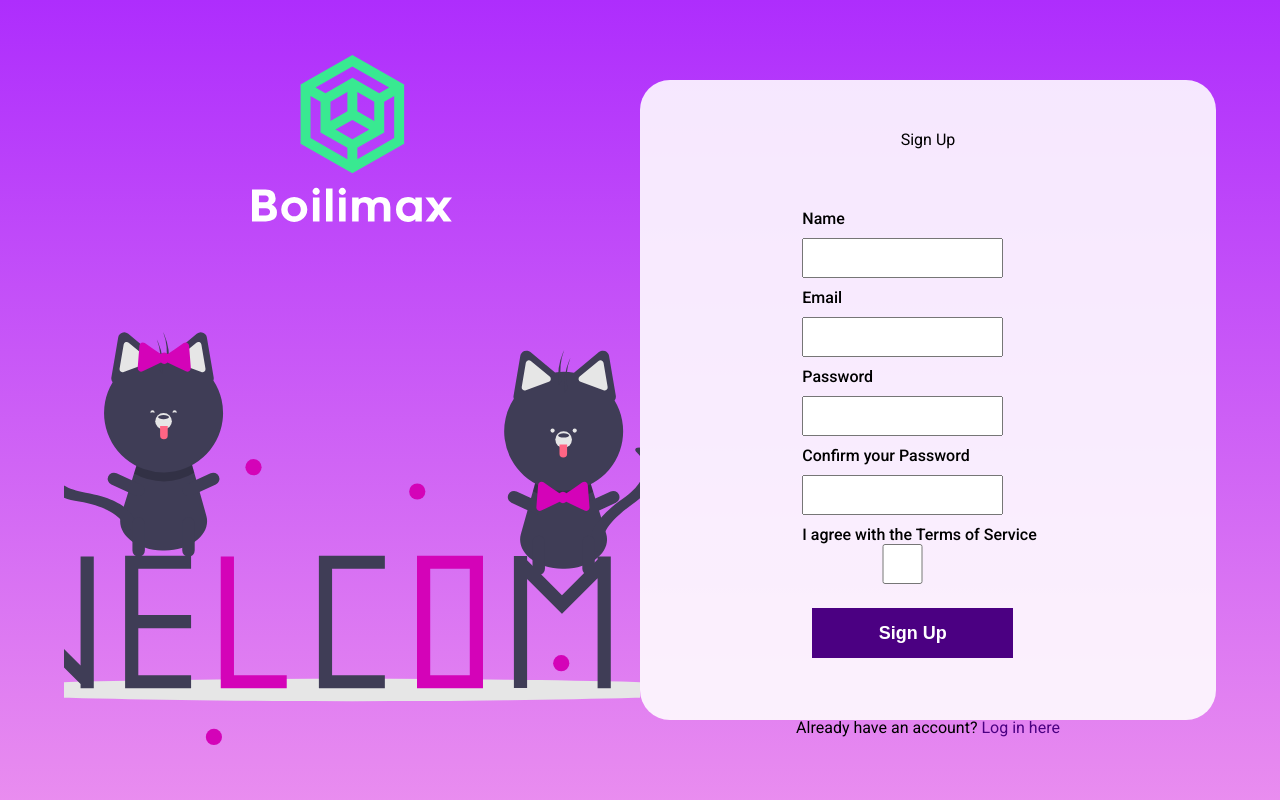
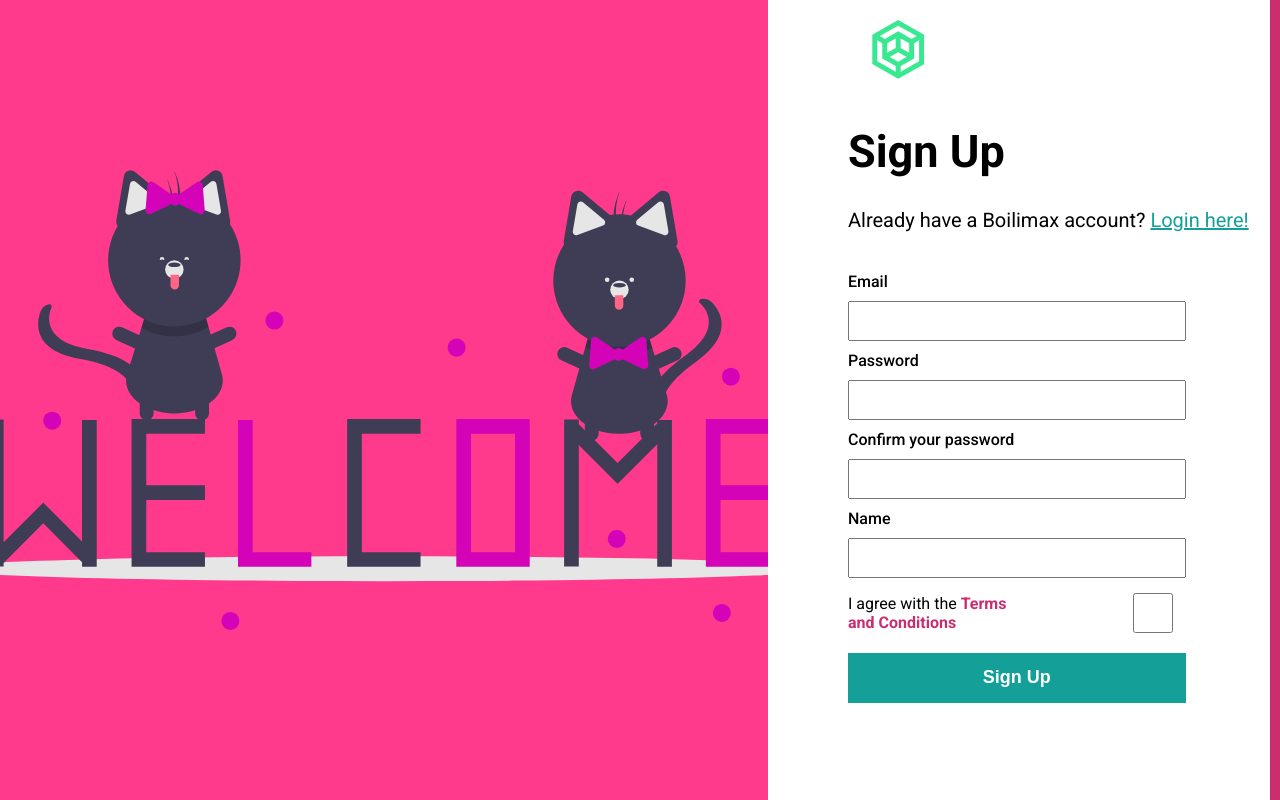
Before and after one commit to Fallenefc/questions-app, a React (Create React App) app in the folder client/: page /signup in a window 1280 px wide. Built offline with nearby package versions, Linux system fonts and the light colour scheme; no server answers.

Commit message:
style: signup, login pages done

```diff
--- a/client/src/Pages/Login/Login.tsx
+++ b/client/src/Pages/Login/Login.tsx
@@ -37,19 +37,23 @@ export default function Login(): ReactElement {
     setPassword("");
   };
 
+  const redirectToHome = () => {
+    history.push({ pathname: '/' })
+  }
+
   return (
     <div className="login-page">
       <div className="login-container">
         <div className="login-form-container">
           <div className="content-top">
             <div className="login-icon">
-              <img src={logoImg} width="100px"></img>
+              <img src={logoImg} width="100px" onClick={redirectToHome}></img>
             </div>
           </div>
           <div className="content-middle">
             <div className="login-title">Log In</div>
             <div className="no-account">
-              Need a Boilimax account? <span>Create an account</span>
+              Need a Boilimax account? <span onClick={handleRedirect}>Create an account</span>
             </div>
             <form className="login-form" onSubmit={handleSubmit}>
               <p>Email</p>
@@ -75,7 +79,7 @@ export default function Login(): ReactElement {
           </div>
           <div className="login-container-footer">
             <span>Forgot username?</span>
-            <span onClick={handleRedirect}>Forgot password?</span>
+            <span>Forgot password?</span>
           </div>
         </div>
         <div className="img-container">
--- a/client/src/Pages/Login/styles.css
+++ b/client/src/Pages/Login/styles.css
@@ -65,11 +65,14 @@
 .no-account span {
   color: var(--color-secondary);
   text-decoration: underline;
+  cursor: pointer;
 }
 
 form input {
   height: 40px;
   width: 80%;
+  padding-left: 15px;
+  font-size: 17px;
 }
 
 form p {
@@ -92,6 +95,7 @@ form button {
   color: white;
   font-size: 18px;
   margin-top: 20px;
+  cursor: pointer;
 }
 
 form button:hover {
@@ -118,6 +122,7 @@ form button:hover {
   font-size: 20px;
   color: var(--color-secondary-dark);
   text-decoration: underline;
+  cursor: pointer;
 }
 
 .img-container {
@@ -129,3 +134,7 @@ form button:hover {
   justify-content: center;
   align-items: center;
 }
+
+.login-icon img {
+  cursor: pointer;
+}
--- a/client/src/Pages/Signup/Signup.tsx
+++ b/client/src/Pages/Signup/Signup.tsx
@@ -1,89 +1,150 @@
-import React, { useState } from 'react'
-import { useHistory } from 'react-router-dom';
-import logoImg from '../../Assets/logo2.svg';
-import pageImage from '../../Assets/undraw_welcome_cats_thqn.svg'
-import { signUp } from '../../Services/ApiClientUser';
-import './styles.css'
+import React, { useState } from "react";
+import { useHistory } from "react-router-dom";
+import logoImg from "../../Assets/logo2.svg";
+import pageImage from "../../Assets/undraw_welcome_cats_thqn.svg";
+import { signUp } from "../../Services/ApiClientUser";
+import "./styles.css";
 
 const Signup = () => {
-
-  const [email, setEmail] = useState('');
-  const [password, setPassword] = useState('');
-  const [passwordConf, setPasswordConf] = useState('');
-  const [name, setName] = useState('');
+  const [email, setEmail] = useState("");
+  const [password, setPassword] = useState("");
+  const [passwordConf, setPasswordConf] = useState("");
+  const [name, setName] = useState("");
 
   const history = useHistory();
 
   const handleSubmit = async (event: any) => {
     event.preventDefault();
     if (!password || !passwordConf || !email || !name) {
-      alert('Missing one or more fields');
+      alert("Missing one or more fields");
       return;
     }
     if (password !== passwordConf) {
-      alert('Passwords do not match');
+      alert("Passwords do not match");
       return;
     }
     if (password.length < 6 || password.length > 18) {
-      alert('Password lenght must be between 6 and 18');
+      alert("Password lenght must be between 6 and 18");
       return;
     }
     // add email validation regex
     const response = await signUp({
       username: email,
       password: password,
-      name: name
+      name: name,
     });
     if (!response) {
-      alert('Failed to sign up');
+      alert("Failed to sign up");
       return;
+    } else {
+      alert("Used signed up successfully!");
+      history.push({ pathname: "/login" });
     }
-    else {
-      alert('Used signed up successfully!')
-      history.push({pathname: '/login'})
-    }
-    console.log(email, password, passwordConf, name)
-  }
+    console.log(email, password, passwordConf, name);
+  };
 
   const handleChange = (event: any) => {
-    if (event.target.name === 'password') setPassword(event.target.value);
-    else if (event.target.name === 'passwordConf') setPasswordConf(event.target.value);
-    else if (event.target.name === 'email') setEmail(event.target.value);
-    else if (event.target.name === 'name') setName(event.target.value);
-  }
+    if (event.target.name === "password") setPassword(event.target.value);
+    else if (event.target.name === "passwordConf")
+      setPasswordConf(event.target.value);
+    else if (event.target.name === "email") setEmail(event.target.value);
+    else if (event.target.name === "name") setName(event.target.value);
+  };
 
   const handleRedirect = () => {
-    history.push({pathname: '/login'})
+    history.push({ pathname: "/login" });
+  };
+
+  const redirectToHome = () => {
+    history.push({ pathname: '/' })
   }
 
   return (
-    <div className='signup-page'>
-      <div className='signup-container'>
-        <div className='logo-side'>
-          <img src={logoImg} className='logo-img'></img>
+    <div className="login-page">
+      <div className="login-container">
+        <div className="img-container">
           <img src={pageImage}></img>
         </div>
-        <div className='signup-form-container'>
-          <div className='signup-title'>Sign Up</div>
-          <form className='signup-form' onSubmit={handleSubmit}>
-          <p>Name</p>
-            <input type='text' name='name' onChange={handleChange} value={name}></input>
-            <p>Email</p>
-            <input type='text' name='email' onChange={handleChange} value={email}></input>
-            <p>Password</p>
-            <input type='password' name='password' onChange={handleChange} value={password}></input>
-            <p>Confirm your Password</p>
-            <input type='password' name='passwordConf' onChange={handleChange} value={passwordConf}></input>
-            <p>I agree with the Terms of Service            <input type='checkbox'></input></p>
-            <button type='submit'>Sign Up</button>
-          </form>
-          <div className='signup-container-footer'>
-            Already have an account? <span onClick={handleRedirect}>Log in here</span>
+        <div className="signup-form-container">
+          <div className="content-top">
+            <div className="login-icon">
+              <img src={logoImg} width="100px" onClick={redirectToHome}></img>
+            </div>
+          </div>
+          <div className="content-middle">
+            <div className="login-title">Sign Up</div>
+            <div className="no-account">
+              Already have a Boilimax account?{" "}
+              <span onClick={handleRedirect}>Login here!</span>
+            </div>
+            <form className="login-form" onSubmit={handleSubmit}>
+              <p>Email</p>
+              <input
+                type="text"
+                name="email"
+                onChange={handleChange}
+                value={email}
+              ></input>
+              <p>Password</p>
+              <input
+                type="password"
+                name="password"
+                onChange={handleChange}
+                value={password}
+              ></input>
+              <p>Confirm your password</p>
+              <input
+                type="password"
+                name="passwordConf"
+                onChange={handleChange}
+                value={passwordConf}
+              ></input>
+              <p>Name</p>
+              <input
+                type="text"
+                name="name"
+                onChange={handleChange}
+                value={name}
+              ></input>
+              <span className="keep-logged">
+                <span>I agree with the <span className='green'>Terms and Conditions</span></span>
+                <input type="checkbox"></input>
+              </span>
+              <button type="submit">Sign Up</button>
+            </form>
+          </div>
+          <div className="login-container-footer">
           </div>
         </div>
       </div>
     </div>
-  )
-}
+    // <div className='signup-page'>
+    //   <div className='signup-container'>
+    //     <div className='logo-side'>
+    //       <img src={logoImg} className='logo-img'></img>
+    //       <img src={pageImage}></img>
+    //     </div>
+    //     <div className='signup-form-container'>
+    //       <div className='signup-title'>Sign Up</div>
+    //       <form className='signup-form' onSubmit={handleSubmit}>
+    //       <p>Name</p>
+    //         <input type='text' name='name' onChange={handleChange} value={name}></input>
+    //         <p>Email</p>
+    //         <input type='text' name='email' onChange={handleChange} value={email}></input>
+    //         <p>Password</p>
+    //         <input type='password' name='password' onChange={handleChange} value={password}></input>
+    //         <p>Confirm your Password</p>
+    //         <input type='password' name='passwordConf' onChange={handleChange} value={passwordConf}></input>
+    //         <p>I agree with the Terms of Service            <input type='checkbox'></input></p>
+    //         <button type='submit'>Sign Up</button>
+    //       </form>
+    //       <div className='signup-container-footer'>
+    //         Already have an account? <span onClick={handleRedirect}>Log in here</span>
+    //       </div>
+    //     </div>
+    //   </div>
+    // </div>
+  );
+};
 
-export default Signup
+export default Signup;
--- a/client/src/Pages/Signup/styles.css
+++ b/client/src/Pages/Signup/styles.css
@@ -1,74 +1,15 @@
-.signup-page {
-  display: flex;
-  align-items: center;
-  justify-content: center;
-  width: 100vw;
-  height: 100vh;
-  background: rgb(234,144,244);
-  background: linear-gradient(0deg, rgba(234,144,244,0.9640231092436975) 0%, rgba(174,45,253,1) 100%);
-}
-
-.signup-container {
-  width: 90%;
-  height: 100%;
-  display: flex;
-  justify-content: space-between;
-  border-radius: 50px;
-}
-
-.logo-side {
-  display: flex;
-  justify-content: space-around;
-  flex-direction: column;
-  align-items: center;
-  width: 50%;
-  overflow-x: hidden;
-}
-
-.logo-side img {
-  width: 800px;
-}
-
-.logo-img {
-  max-width: 200px;
+.green {
+  color: var(--color-primary);
+  font-weight: 600;
 }
 
 .signup-form-container {
-  background-color: rgba(255, 255, 255, 0.884);
-  width: 50%;
-  height: 80%;
-  margin: auto;
-  border-radius: 30px;
+  background-color: white;
+  width: 40%;
+  height: 100%;
   display: flex;
   flex-direction: column;
-  align-items: center;
   justify-content: space-between;
+  border-right: 10px solid var(--color-primary);
+  padding-left: 80px;
 }
-
-.signup-form-container div {
-  padding: 50px;
-}
-
-.signup-form {
-  display: flex;
-  flex-direction: column;
-}
-
-.signup-form button {
-  padding: 10px;
-  margin: 10px;
-  background-color: indigo;
-  color: white;
-  text-decoration: none;
-  border: none;
-  cursor: pointer;
-}
-
-.signup-form button:hover {
-  background-color: rgb(129, 0, 221);
-}
-
-.signup-container-footer span{
-  color: indigo;
-  cursor: pointer;
-}
```
